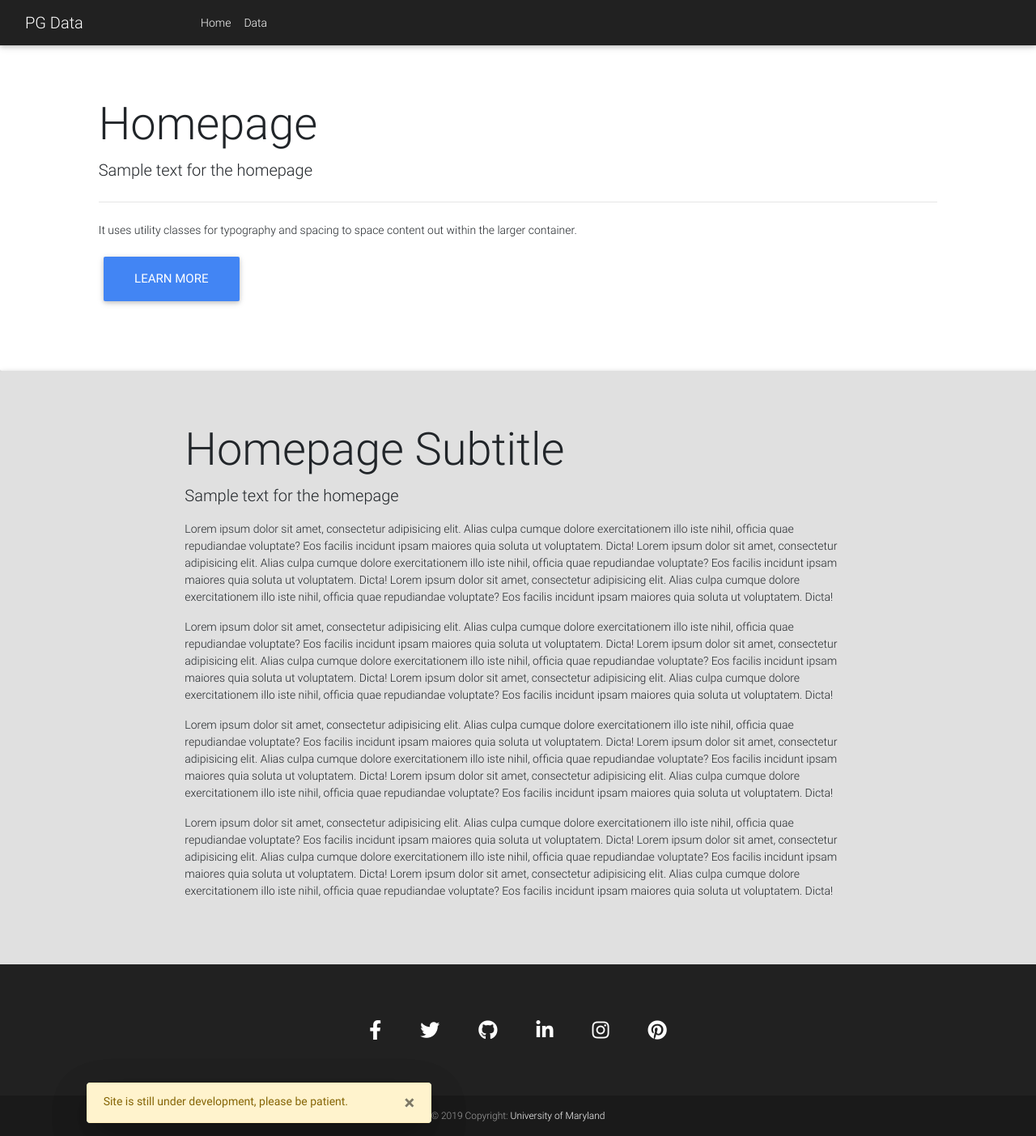
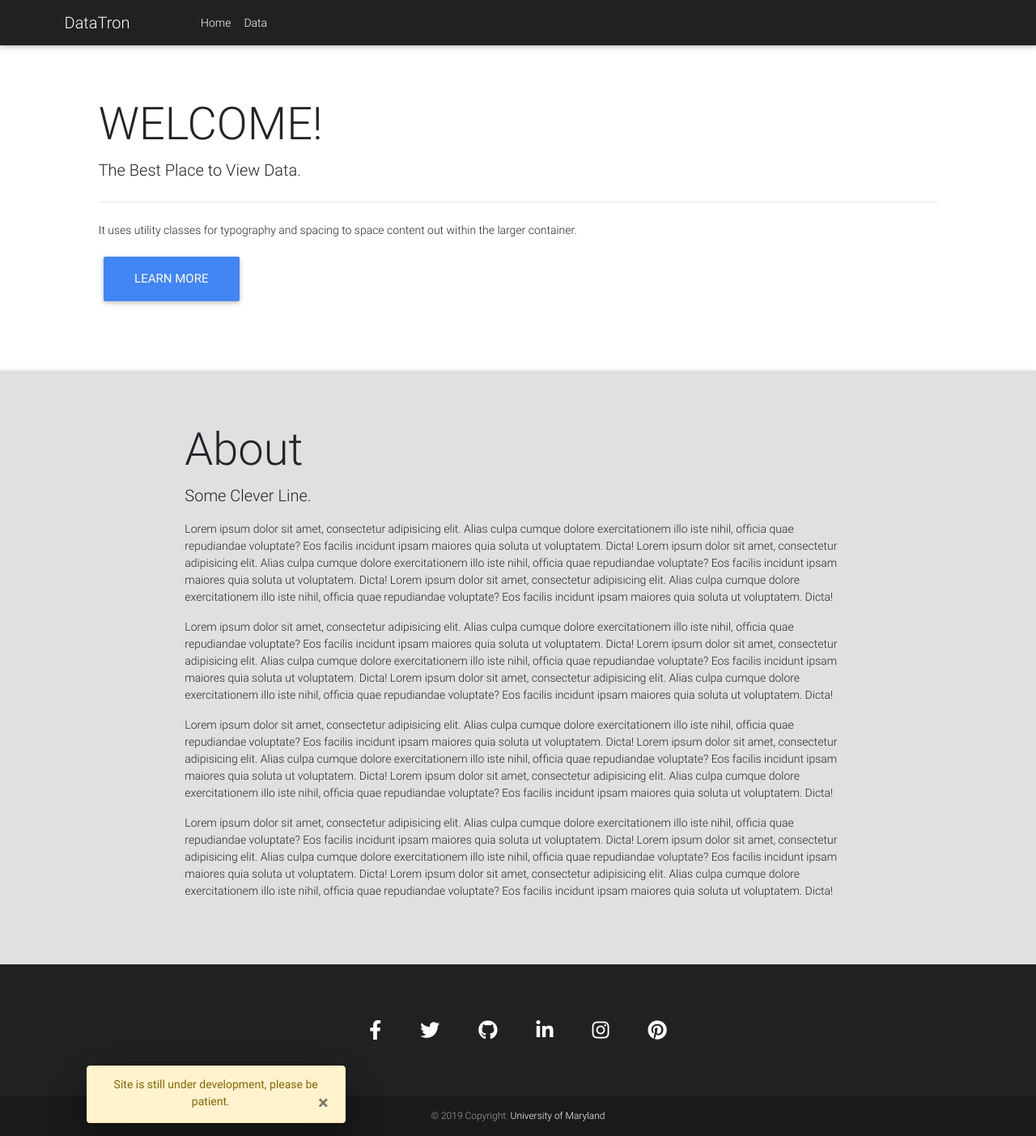
Before and after one commit to BDubon/PGCountyDataApp, a Django app: page / in a window 1280 px wide. Shown: the whole page at 81% size. Run offline with Django 3.2, Linux system fonts and the light colour scheme; some libraries are stand-ins or nearby versions.

Commit message:
Adjusted grid alignments

```diff
--- a/DataMain/views.py
+++ b/DataMain/views.py
@@ -13,9 +13,10 @@ def index(request):
     template = 'index.html'
 
     context = {
-        'title': 'Homepage',
-        'section_one': 'Homepage Subtitle',
-        'text': 'Sample text for the homepage',
+        'title': 'WELCOME!',
+        'title_text': 'The Best Place to View Data.',
+        'subtitle': 'About',
+        'subtitle_text': 'Some Clever Line.',
         'alerts': [
             {
                 'tags': 'primary',
--- a/templates/index.html
+++ b/templates/index.html
@@ -7,7 +7,7 @@
     <div style="margin-bottom: 0" class="jumbotron jumbotron-fluid">
         <div class="container-fluid col-10 ml-auto">
             <h1 class="display-4">{{ title|default:"Welcome!" }}</h1>
-            <p class="lead">{{ text }}</p>
+            <p class="lead">{{ title_text }}</p>
             <hr class="my-4">
             <p>It uses utility classes for typography and spacing to space content out within the larger container.</p>
             <p class="lead">
@@ -19,8 +19,8 @@
     {#  FIRST SECTION  #}
     <div style="margin: 0" class="jumbotron jumbotron-fluid bg-light">
         <div class="container col-8 ml-auto">
-            <h1 class="display-4">{{ section_one }}</h1>
-            <p class="lead">{{ text }}</p>
+            <h1 class="display-4">{{ subtitle }}</h1>
+            <p class="lead">{{ subtitle_text }}</p>
             <p>
                 Lorem ipsum dolor sit amet, consectetur adipisicing elit. Alias culpa cumque dolore
                 exercitationem illo iste nihil, officia quae repudiandae voluptate? Eos facilis incidunt
--- a/templates/main_template.html
+++ b/templates/main_template.html
@@ -33,7 +33,7 @@
         {# ALERTS (Display under Navbar) #}
         {% if alerts %}
             {% for alert in alerts %}
-              <div class="alert alert-{{ alert.tags }} col-4 offset-1 fixed-bottom shadow-lg fade show" role="alert">
+              <div class="alert alert-{{ alert.tags }} col-3 offset-1 fixed-bottom shadow-lg fade show text-center" role="alert">
                 <strong class="justify-content-center">
                     <span>{{ alert.message }}</span>
                     <button type="button" class="close" data-dismiss="alert" aria-label="Close">
@@ -47,7 +47,7 @@
 
         {# MAIN NAVBAR #}
         <nav class="navbar navbar-expand-lg navbar-dark bg-dark sticky-top">
-          <a class="navbar-brand col-sm-3 col-md-2 mr-0" href="{% url 'index' %}">PG Data</a>
+          <a class="navbar-brand col-sm-3 col-md-2 mr-0 text-center" href="{% url 'index' %}">DataTron</a>
           <button class="navbar-toggler" type="button" data-toggle="collapse" data-target="#navbarNav" aria-controls="navbarNav" aria-expanded="false" aria-label="Toggle navigation">
             <span class="navbar-toggler-icon"></span>
           </button>
```
